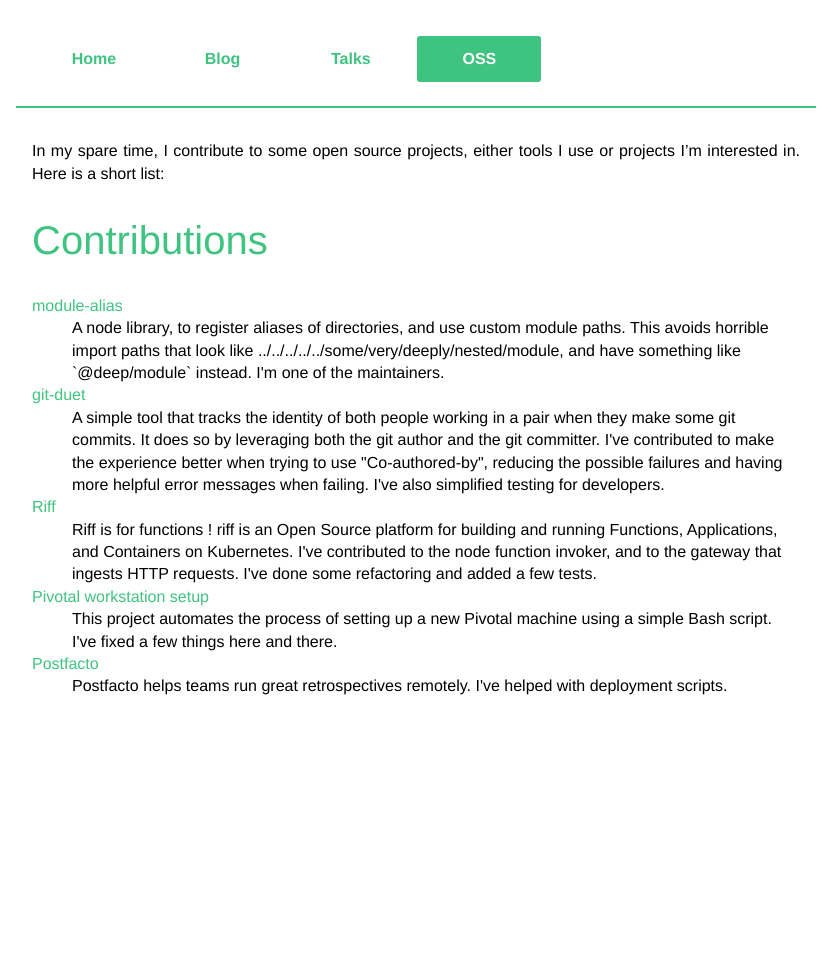
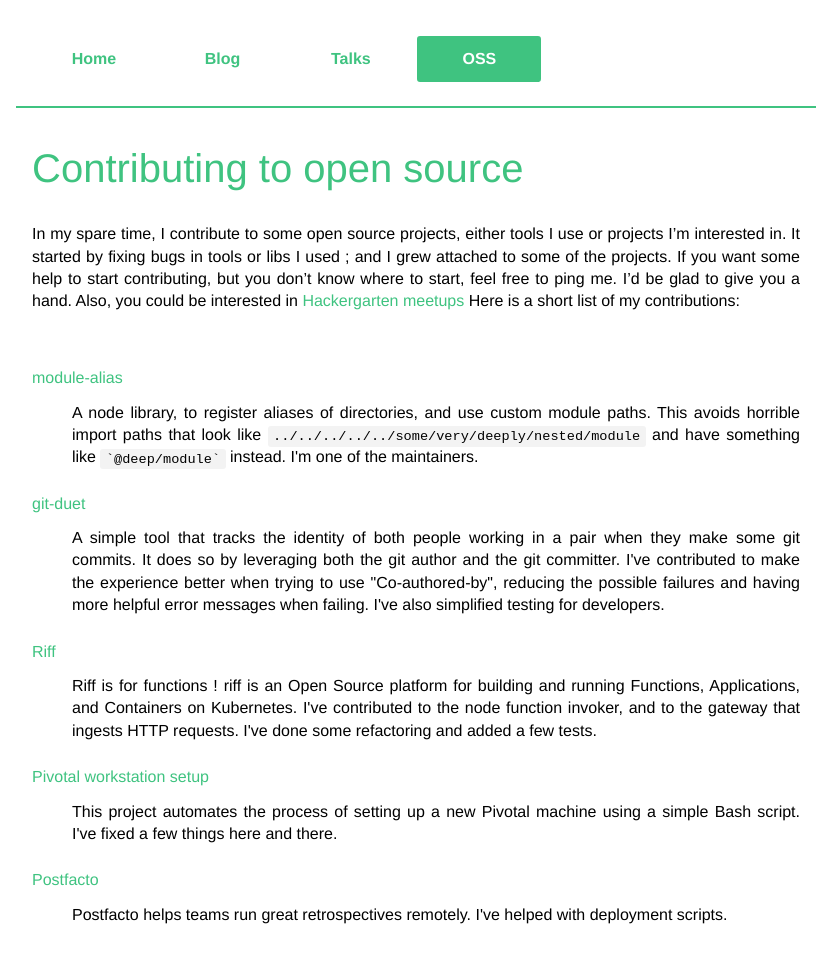
Before and after one commit to Kehrlann/kehrlann.github.io, a Jekyll site: the page built from oss.md, in a window 1280 px wide. Shown: the whole page, without its empty margins (224-1055 px from the left). Built offline with Jekyll 4.4.1, drawn with Linux system fonts in a browser that asks for light colours; before the commit the page ends 900 px from its top, so only the background shows below that.

Commit message:
Style the OSS page, add a blurb

```diff
--- a/_sass/_components.scss
+++ b/_sass/_components.scss
@@ -5,6 +5,11 @@
   background-color: $green;
   border: none;
   height: 2px;
+}
+
+dd {
+  margin-top: 12px;
+  margin-bottom: 24px;
 }
 
 #cover-pic
@@ -101,3 +106,15 @@
   stroke: currentColor;
   fill: currentColor;
 }
+
+.inline-code {
+  max-width:100%;
+  overflow: auto;
+  padding: .2em .4em;
+  margin: 0;
+  font-size: 85%;
+  background-color: rgba(27,31,35,.05);
+  border-radius: 3px;
+  font-family: monospace;
+  word-break: break-all;
+}
--- a/oss.md
+++ b/oss.md
@@ -6,20 +6,20 @@
             open source contributions.
 ---
 
-<!--
-<div id="cover-pic" class="text-center">
-    <img src="/assets/talks.jpg" alt="Picture of the author live coding" />
-</div>
--->
+<h1>Contributing to open source</h1>
 
 In my spare time, I contribute to some open source projects, either tools I use or
-projects I'm interested in. Here is a short list:
+projects I'm interested in. It started by fixing bugs in tools or libs I used ; and
+I grew attached to some of the projects. If you want some help to start contributing,
+but you don't know where to start, feel free to ping me. I'd be glad to give you a
+hand. Also, you could be interested in [Hackergarten meetups](https://hackergarten.net/)
+Here is a short list of my contributions:
 
-<h1>Contributions</h1>
+<br>
 
-<dl class="no-justify roomy-list">
+<dl class="roomy-list">
   <dt><a href="https://github.com/ilearnio/module-alias" target="_blank" rel="noopener">module-alias</a></dt>
-  <dd>A node library, to register aliases of directories, and use custom module paths. This avoids horrible import paths that look like <span class="inline-code">../../../../../some/very/deeply/nested/module</span>, and have something like <span class="inline-code">`@deep/module`</span> instead. I'm one of the maintainers.</dd>
+  <dd>A node library, to register aliases of directories, and use custom module paths. This avoids horrible import paths that look like <span class="inline-code">../../../../../some/very/deeply/nested/module</span> and have something like <span class="inline-code">`@deep/module`</span> instead. I'm one of the maintainers.</dd>
 
   <dt><a href="https://github.com/git-duet/git-duet" target="_blank" rel="noopener">git-duet</a></dt>
   <dd>A simple tool that tracks the identity of both people working in a pair when they make some git commits. It does so by leveraging both the git author and the git committer. I've contributed to make the experience better when trying to use "Co-authored-by", reducing the possible failures and having more helpful error messages when failing. I've also simplified testing for developers.</dd>
```
